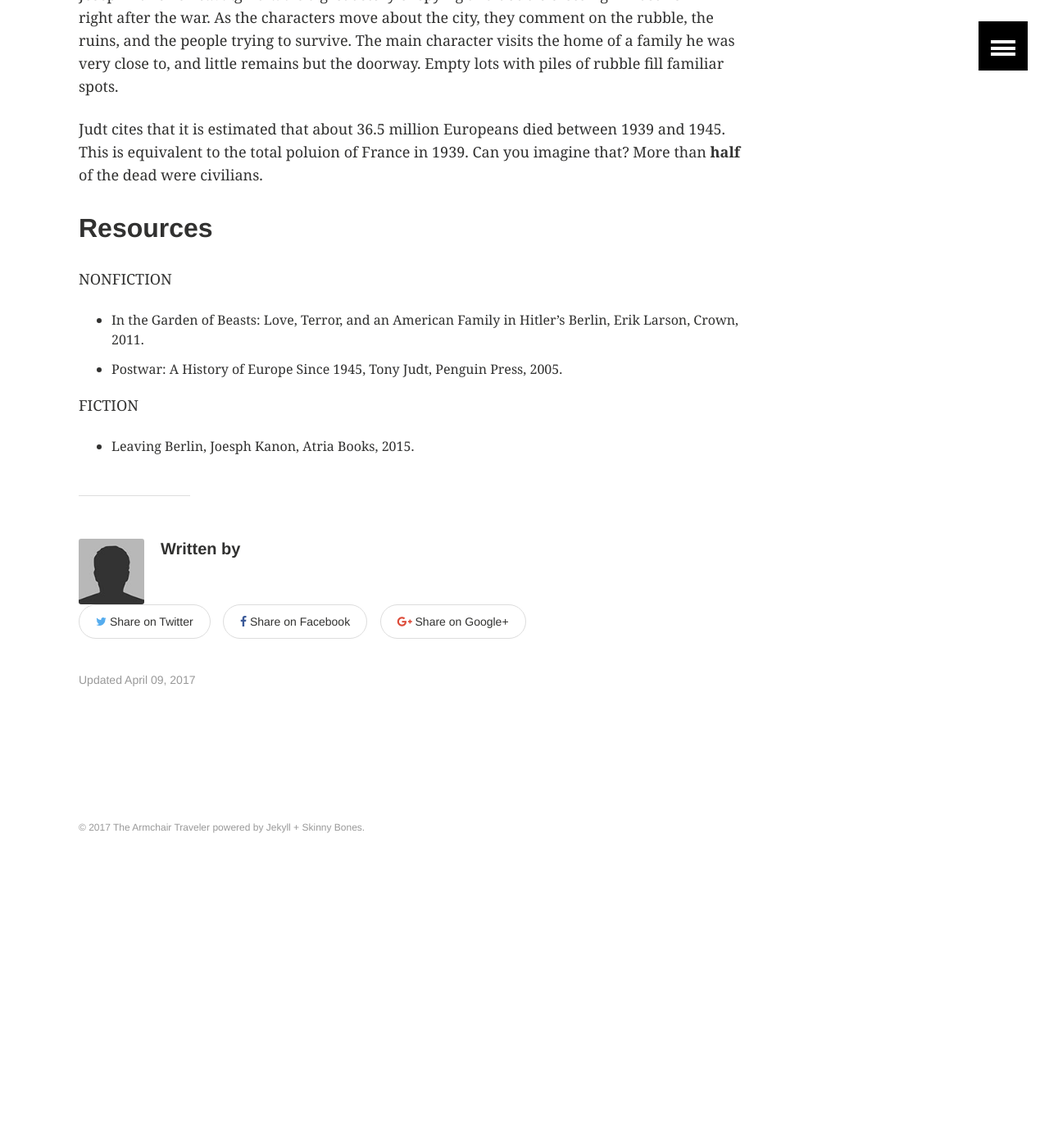
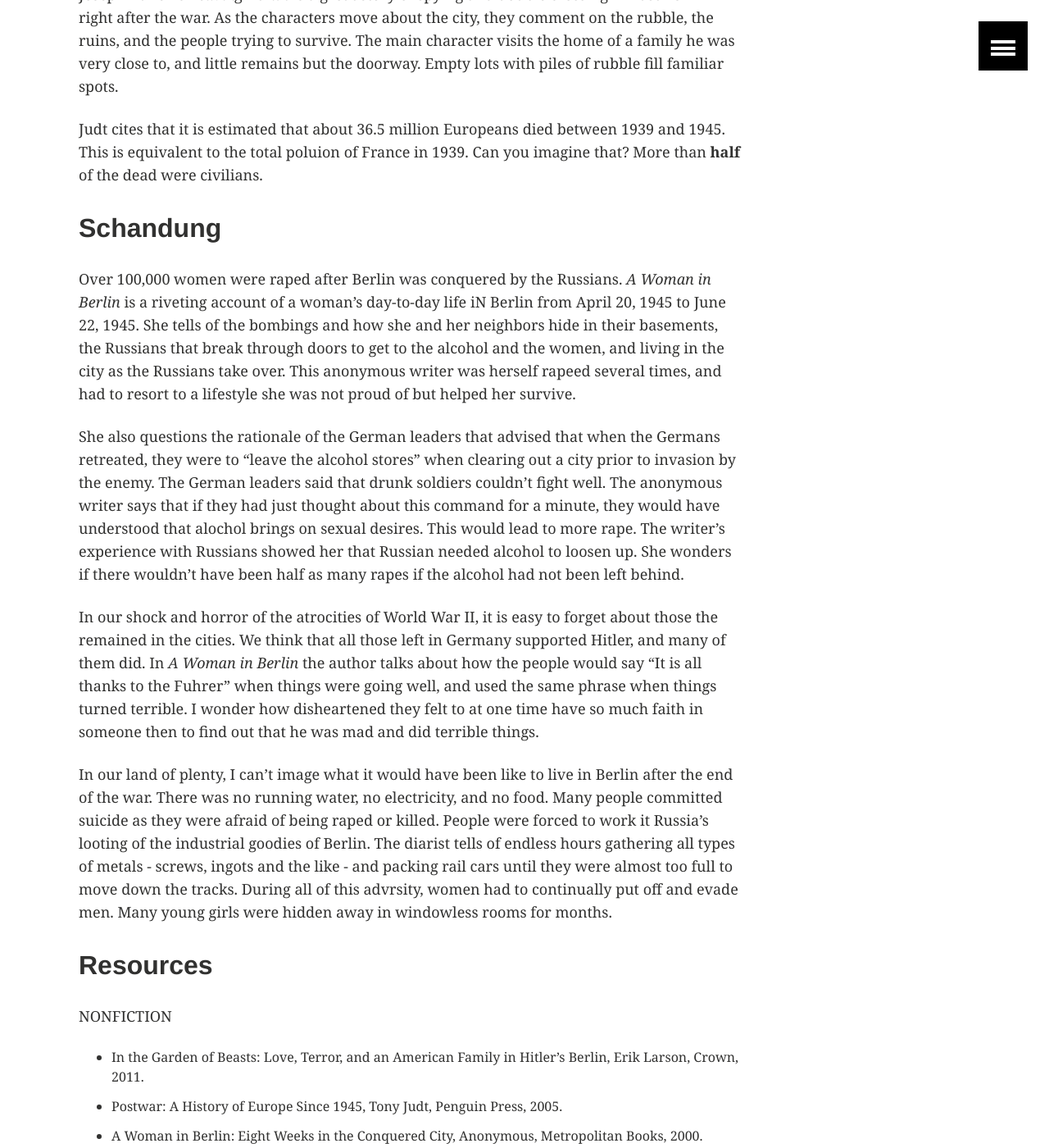
Before and after one commit to colleencwalker/colleencwalker.github.io, a Jekyll site: the page built from _posts/2017-04-09-bombarded-berlin.md, in a window 1280 px wide and 1400 px high, scrolled down 2069 px. Shown: the whole window at 82% size. Built offline with Jekyll 4.4.1, drawn with Linux system fonts in a browser that asks for light colours; before the commit the page ends 3164 px from its top, so only the background shows below that; some of the changed text lies outside the part shown.

Commit message:
blog update

```diff
--- a/_posts/2017-04-09-bombarded-berlin.md
+++ b/_posts/2017-04-09-bombarded-berlin.md
@@ -17,7 +17,7 @@ Displaced Compassion
 In Erik Larson's book about Ambassador William E. Dodd, the US's first ambassador to Hitler's Germany, brings his family to Berlin.  Dodd was unique as he was not part of the wealthy "Good Boys Club" that typically held diplomatic posts.  He balked at the expenses other diplomats incurred on parties and lifestyles.  The US government did not fund all of the excess Dodd saw, but did not stop it either.
 
 Larson cites Dodd's observations that dogs and horses were never mistreated.  Dogs were not afraid of men since they weren't mistreated.  Dodd notes a "horse happiness" that abounds.  Horses were clean, fat and happy.  "German law forbade cruelty to animals and punished violators with prison".  Larson quotes Dodd directly:
-> "At a time when hundreds of ment have been put to death without a trial or any sort of evidence of guilt, and when the population literally trembles with fear, animals have rights guaranteed them which men and women cannot think of expecting."
+> "At a time when hundreds of men have been put to death without a trial or any sort of evidence of guilt, and when the population literally trembles with fear, animals have rights guaranteed them which men and women cannot think of expecting."
 
 Bombarded Berlin
 ----------------
@@ -27,11 +27,22 @@ Joseph Kanon's *Leaving Berlin* is a great story of spying and double crossing i
 
 Judt cites that it is estimated that about 36.5 million Europeans died between 1939 and 1945.  This is equivalent to the total poluion of France in 1939.  Can you imagine that?  More than **half** of the dead were civilians.
 
+Schandung
+---------
+Over 100,000 women were raped after Berlin was conquered by the Russians.  *A Woman in Berlin* is a riveting account of a woman's day-to-day life iN Berlin from April 20, 1945 to June 22, 1945.  She tells of the bombings and how she and her neighbors hide in their basements, the Russians that break through doors to get to the alcohol and the women, and living in the city as the Russians take over.  This anonymous writer was herself rapeed several times, and had to resort to a lifestyle she was not proud of but helped her survive.
+
+She also questions the rationale of the German leaders that advised that when the Germans retreated, they were to "leave the alcohol stores" when clearing out a city prior to invasion by the enemy.  The German leaders said that drunk soldiers couldn't fight well.  The anonymous writer says that if they had just thought about this command for a minute, they would have understood that alochol brings on sexual desires.  This would lead to more rape.  The writer's experience with Russians showed her that Russian needed alcohol to loosen up.  She wonders if there wouldn't have been half as many rapes if the alcohol had not been left behind.
+
+In our shock and horror of the atrocities of World War II, it is easy to forget about those the remained in the cities.  We think that all those left in Germany supported Hitler, and many of them did.  In *A Woman in Berlin* the author talks about how the people would say "It is all thanks to the Fuhrer" when things were going well, and used the same phrase when things turned terrible.  I wonder how disheartened they felt to at one time have so much faith in someone then to find out that he was mad and did terrible things.
+
+In our land of plenty, I can't image what it would have been like to live in Berlin after the end of the war.  There was no running water, no electricity, and no food.  Many people committed suicide as they were afraid of being raped or killed.  People were forced to work it Russia's looting of the industrial goodies of Berlin.  The diarist tells of endless hours gathering all types of metals - screws, ingots and the like - and packing rail cars until they were almost too full to move down the tracks.  During all of this advrsity, women had to continually put off and evade men.  Many young girls were hidden away in windowless rooms for months.
+
 Resources
 ---------
 NONFICTION
 * In the Garden of Beasts: Love, Terror, and an American Family in Hitler's Berlin, Erik Larson, Crown, 2011.
 * Postwar: A History of Europe Since 1945, Tony Judt, Penguin Press, 2005.
+* A Woman in Berlin: Eight Weeks in the Conquered City, Anonymous, Metropolitan Books, 2000.
 
 
 FICTION
```
